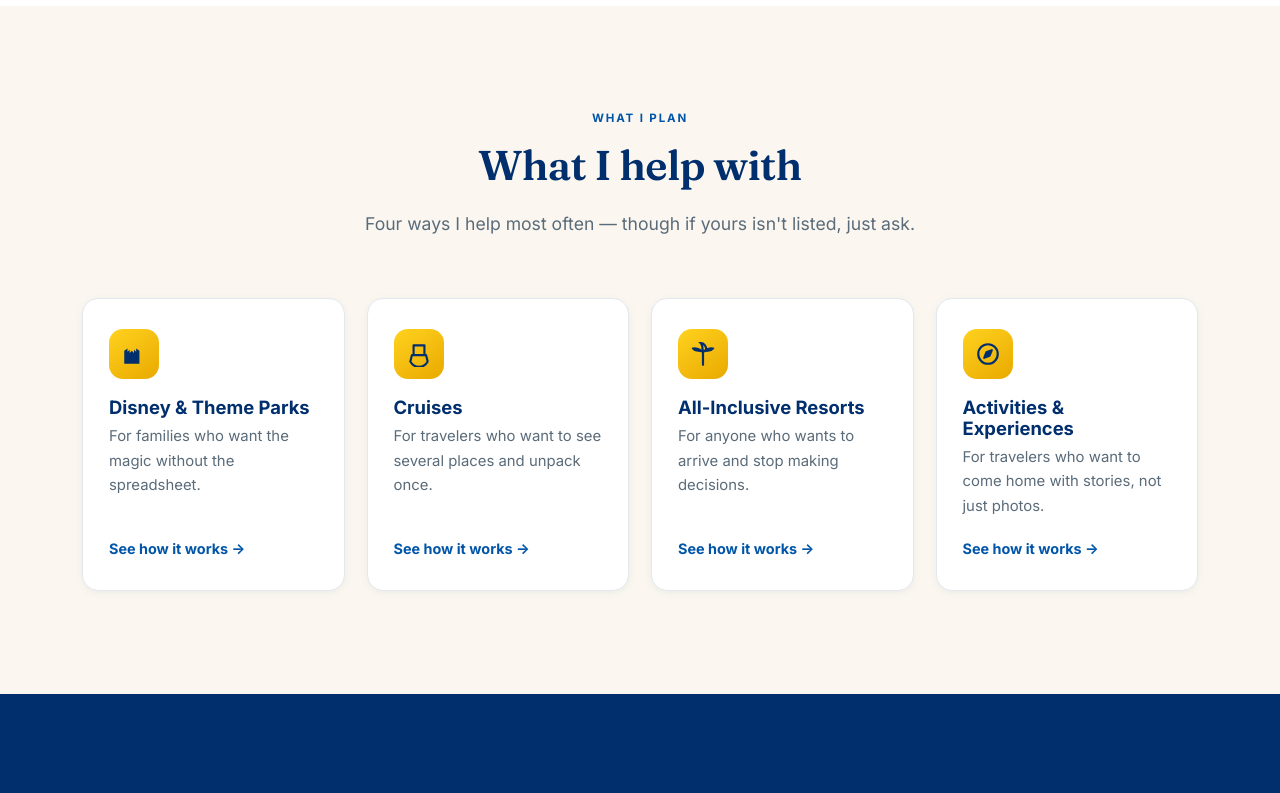
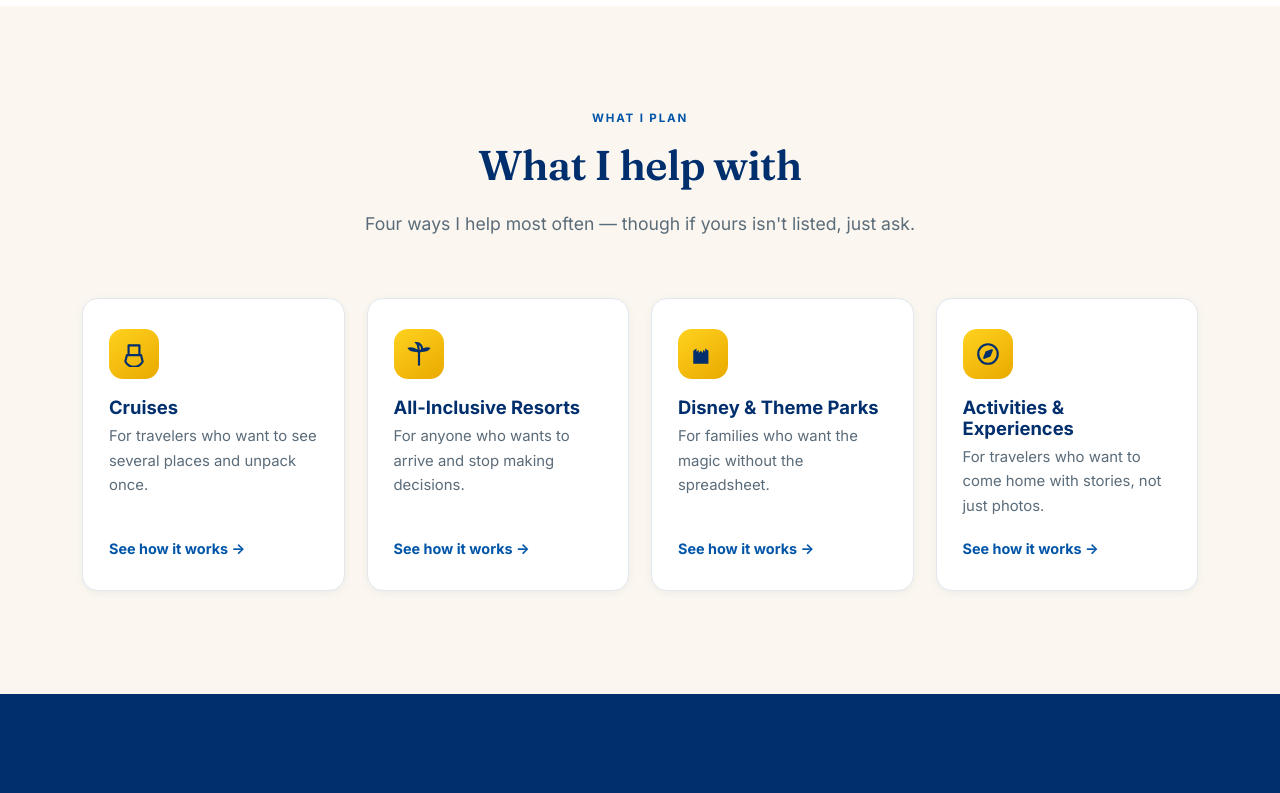
Before and after one commit to diarise/voyage-by-luna, an Eleventy site: page src/index.njk in a window 1280 px wide. Shown: the part 1564-2357 px from the top of the page. Built offline with nearby package versions, Linux system fonts and the light colour scheme; Eleventy itself is replaced by a stand-in of ours; files that its build step writes are made by us from their sources.

Commit message:
Refine homepage services order and footer

```diff
--- a/src/_includes/partials/footer.njk
+++ b/src/_includes/partials/footer.njk
@@ -4,9 +4,6 @@
       <img src="/images/logo-full.png" alt="{{ site.business_name }}" width="260" height="182" loading="lazy">
       <p class="footer-role">{{ site.advisor_name }} — {{ site.advisor_role }}</p>
       <p class="footer-tagline">{{ site.tagline }}</p>
-      {% if site.affiliations.length %}
-      <p class="footer-affiliations">Affiliated with {{ site.affiliations | join(" &amp; ") | safe }}</p>
-      {% endif %}
     </div>
 
     <div class="footer-col">
--- a/src/index.njk
+++ b/src/index.njk
@@ -53,8 +53,10 @@ description: "Soukeyna Traoré-Dia is a personal travel advisor planning cruises
       <h2>{{ home.services_heading }}</h2>
       <p class="lead">{{ home.services_subheading }}</p>
     </div>
-    <div class="grid-4">
-      {% for cat in services.categories %}
+    {#- Homepage card order (by service id). The Services page keeps the order in
+        src/_data/services.json. Any service not listed here is still shown, at the end. -#}
+    {%- set homeServiceOrder = ["cruises", "resorts", "disney", "activities"] -%}
+    {%- macro serviceCard(cat) %}
       <a class="service-card{% if cat.image %} service-card-has-media{% endif %}" href="/services/#{{ cat.id }}">
         {% if cat.image %}
         <div class="service-card-media"><img src="{{ cat.image }}" alt="" loading="lazy"></div>
@@ -65,7 +67,10 @@ description: "Soukeyna Traoré-Dia is a personal travel advisor planning cruises
         <p class="service-for">{{ cat.who }}</p>
         <span class="card-link">See how it works <span aria-hidden="true">&rarr;</span></span>
       </a>
-      {% endfor %}
+    {%- endmacro %}
+    <div class="grid-4">
+      {%- for id in homeServiceOrder %}{% for cat in services.categories %}{% if cat.id == id %}{{ serviceCard(cat) }}{% endif %}{% endfor %}{% endfor %}
+      {%- for cat in services.categories %}{% if cat.id not in homeServiceOrder %}{{ serviceCard(cat) }}{% endif %}{% endfor %}
     </div>
   </div>
 </section>
```
